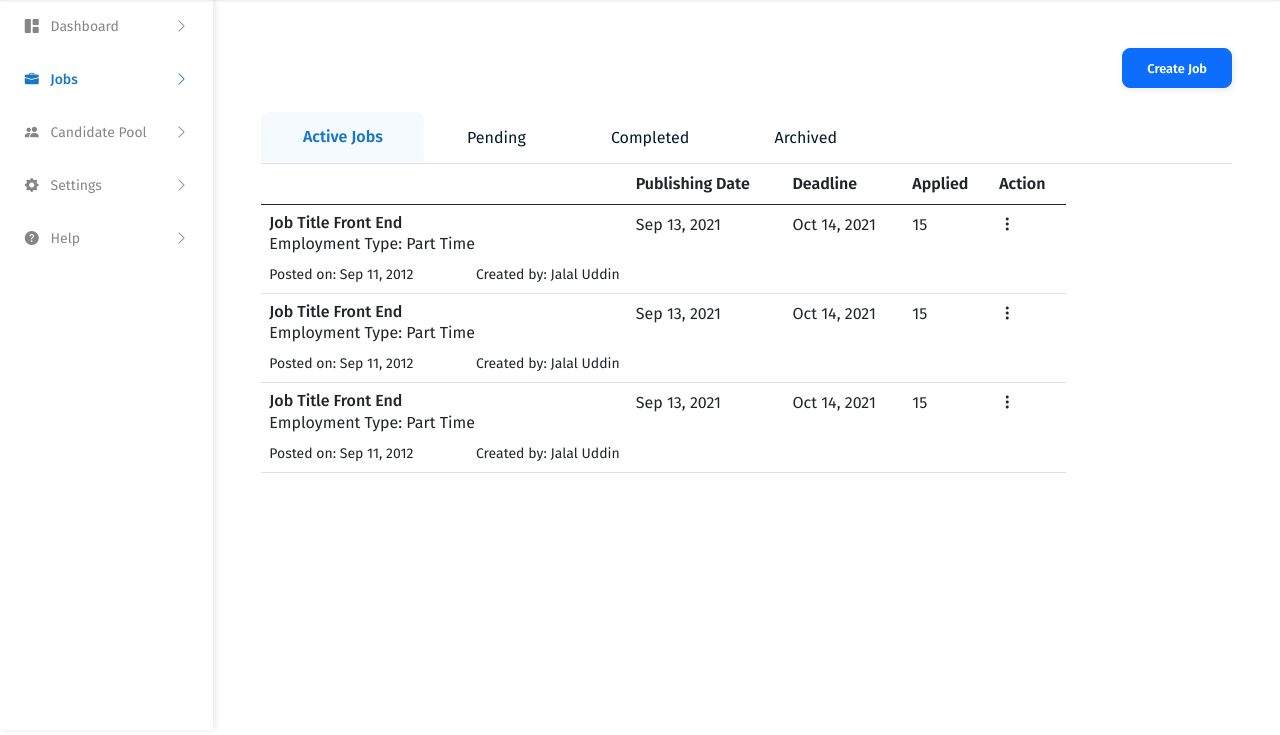
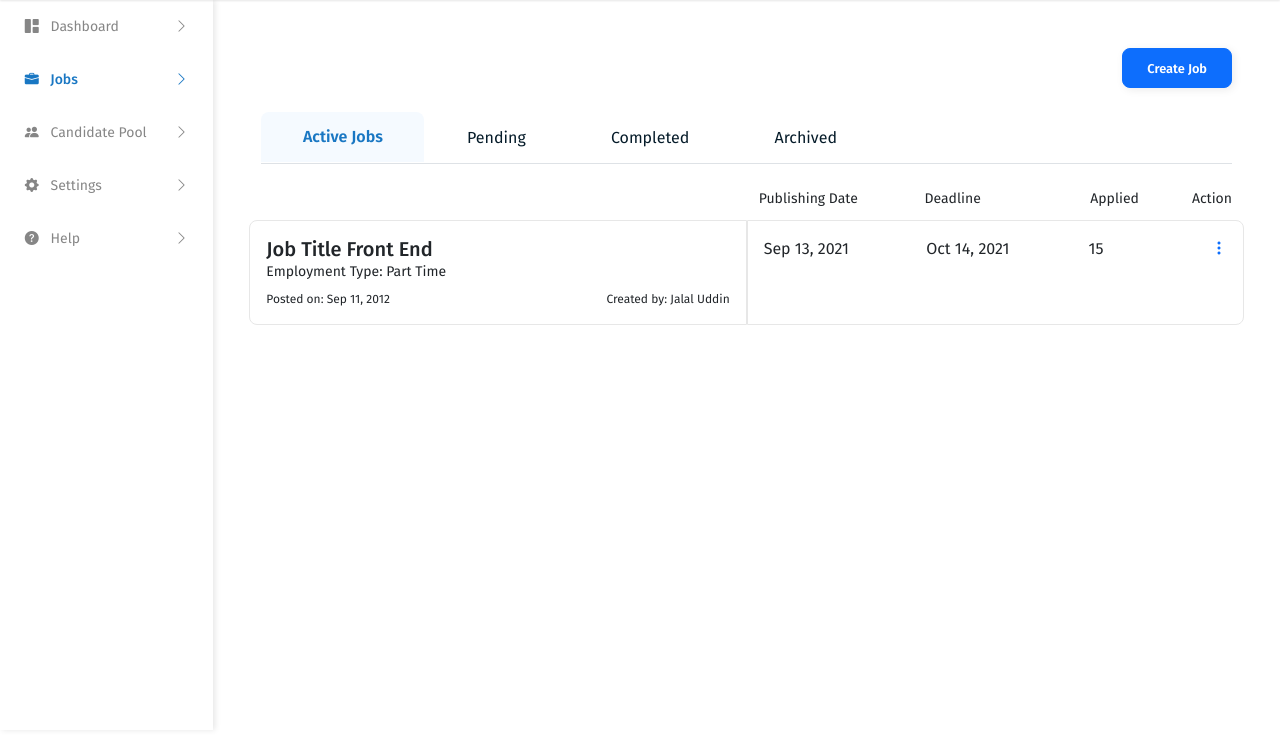
Before and after one commit to taufiqahmed/devskill-jobs, a plain HTML site: page admin-panel/jobs.html in a window 1280 px wide. Shown: the part 65-800 px from the top of the page. Drawn offline with nearby package versions, Linux system fonts and the light colour scheme.

Commit message:
added styles for job table data

```diff
--- a/admin-panel/assets/css/bs-overrides.css
+++ b/admin-panel/assets/css/bs-overrides.css
@@ -30,3 +30,11 @@ body {
 .card-body {
   padding: 1.5rem 2rem;
 }
+
+.fs-6 {
+  font-size: 0.875rem!important;
+}
+
+.small, small {
+  font-size: 0.75rem;
+}
--- a/admin-panel/assets/css/styles.css
+++ b/admin-panel/assets/css/styles.css
@@ -18,7 +18,7 @@
   font-weight: 500;
 }
 
-.jobtype-tabs .nav-link.active{
+.jobtype-tabs .nav-link.active {
   color: #1977C3;
   background-color: #F5FAFF;
   border-radius: 8px;
@@ -32,3 +32,18 @@
   padding: 0.8rem 2.6rem;
   color: #051B29;
 }
+
+.job-content-row .bordered-box {
+  border: 1px solid #E7E7E7;
+  border-radius: 8px;
+  padding: 1rem;
+}
+
+.job-content-row .bordered-box:first-child {
+  border-top-right-radius: 0;
+  border-bottom-right-radius: 0;
+}
+.job-content-row .bordered-box:last-child {
+  border-top-left-radius: 0;
+  border-bottom-left-radius: 0;
+}
--- a/admin-panel/jobs.html
+++ b/admin-panel/jobs.html
@@ -127,73 +127,43 @@
         </ul>
         <!-- Jobs Menu Ends -->
 
-        <div class="row">
+        <!-- header row -->
+        <div class="row mt-4 no-gutter">
+          <div class="col">&nbsp;</div>
           <div class="col">
-            <table class="table">
-              <thead>
-                <tr>
-                  <th></th>
-                  <th>Publishing Date</th>
-                  <th>Deadline</th>
-                  <th>Applied</th>
-                  <th>Action</th>
-                </tr>
-              </thead>
-              <tbody>
-                <tr>
-                  <td>
+            <div class="row fs-6">
+              <div class="col">Publishing Date</div>
+              <div class="col">Deadline</div>
+              <div class="col-2">Applied</div>
+              <div class="col-2 text-end">Action</div>
+
+            </div>
+          </div>
+        </div>
+        <!-- header row ends -->
+
+        <!-- table content row -->
+        <div class="row my-2 no-gutter job-content-row">
+          <div class="col bordered-box">
             <div>
-                      <h6 class="mb-0">Job Title Front End</h6>
-                      <div class="mb-2">Employment Type: Part Time</div>
+              <h5 class="mb-0">Job Title Front End</h5>
+              <div class="mb-2 fs-6">Employment Type: Part Time</div>
               <div class="d-flex justify-content-between">
                 <small>Posted on: Sep 11, 2012</small>
                 <small>Created by: Jalal Uddin</small>
               </div>
             </div>
-                  </td>
-                  <td>Sep 13, 2021</td>
-                  <td>Oct 14, 2021</td>
-                  <td>15</td>
-                  <td><i class="bi-three-dots-vertical"></i></td>
-                </tr>
-                <tr>
-                  <td>
-                    <div>
-                      <h6 class="mb-0">Job Title Front End</h6>
-                      <div class="mb-2">Employment Type: Part Time</div>
-                      <div class="d-flex justify-content-between">
-                        <small>Posted on: Sep 11, 2012</small>
-                        <small>Created by: Jalal Uddin</small>
+          </div>
+          <div class="col bordered-box">
+            <div class="row">
+              <div class="col">Sep 13, 2021</div>
+              <div class="col">Oct 14, 2021</div>
+              <div class="col-2">15</div>
+              <div class="col-2 text-end"><a href=""><i class="bi-three-dots-vertical"></i></a></div>
             </div>
           </div>
-                  </td>
-                  <td>Sep 13, 2021</td>
-                  <td>Oct 14, 2021</td>
-                  <td>15</td>
-                  <td><i class="bi-three-dots-vertical"></i></td>
-                </tr>
-                <tr>
-                  <td>
-                    <div>
-                      <h6 class="mb-0">Job Title Front End</h6>
-                      <div class="mb-2">Employment Type: Part Time</div>
-                      <div class="d-flex justify-content-between">
-                        <small>Posted on: Sep 11, 2012</small>
-                        <small>Created by: Jalal Uddin</small>
         </div>
-                    </div>
-                  </td>
-                  <td>Sep 13, 2021</td>
-                  <td>Oct 14, 2021</td>
-                  <td>15</td>
-                  <td><i class="bi-three-dots-vertical"></i></td>
-                </tr>
-              </tbody>
-            </table>
-          </div>
-          <div class="col-2"></div>
-        </div>
-
+        <!-- table content row ends -->
 
       </div>
 
```
Lines whose indentation alone changed are shown as unchanged.
